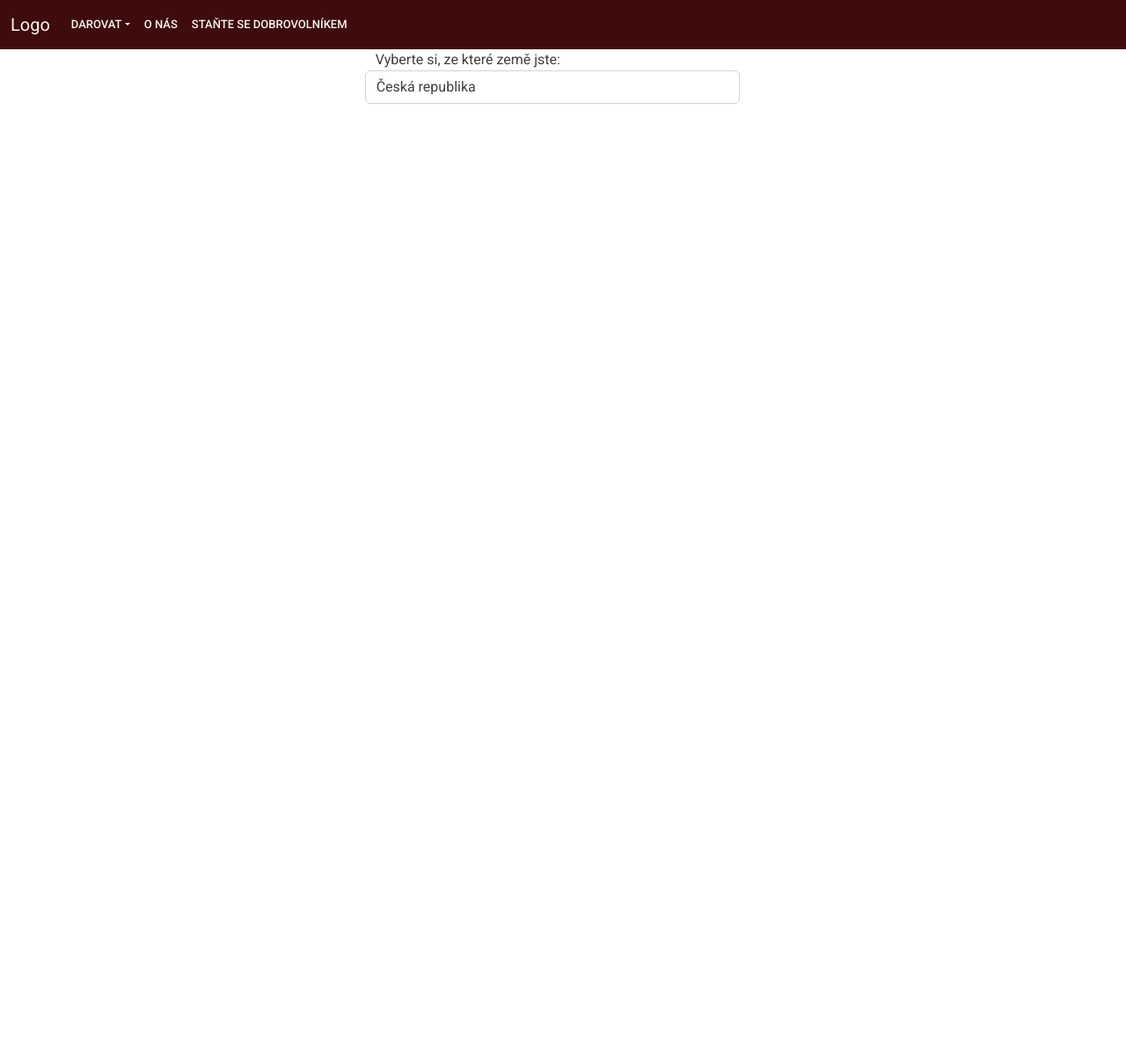
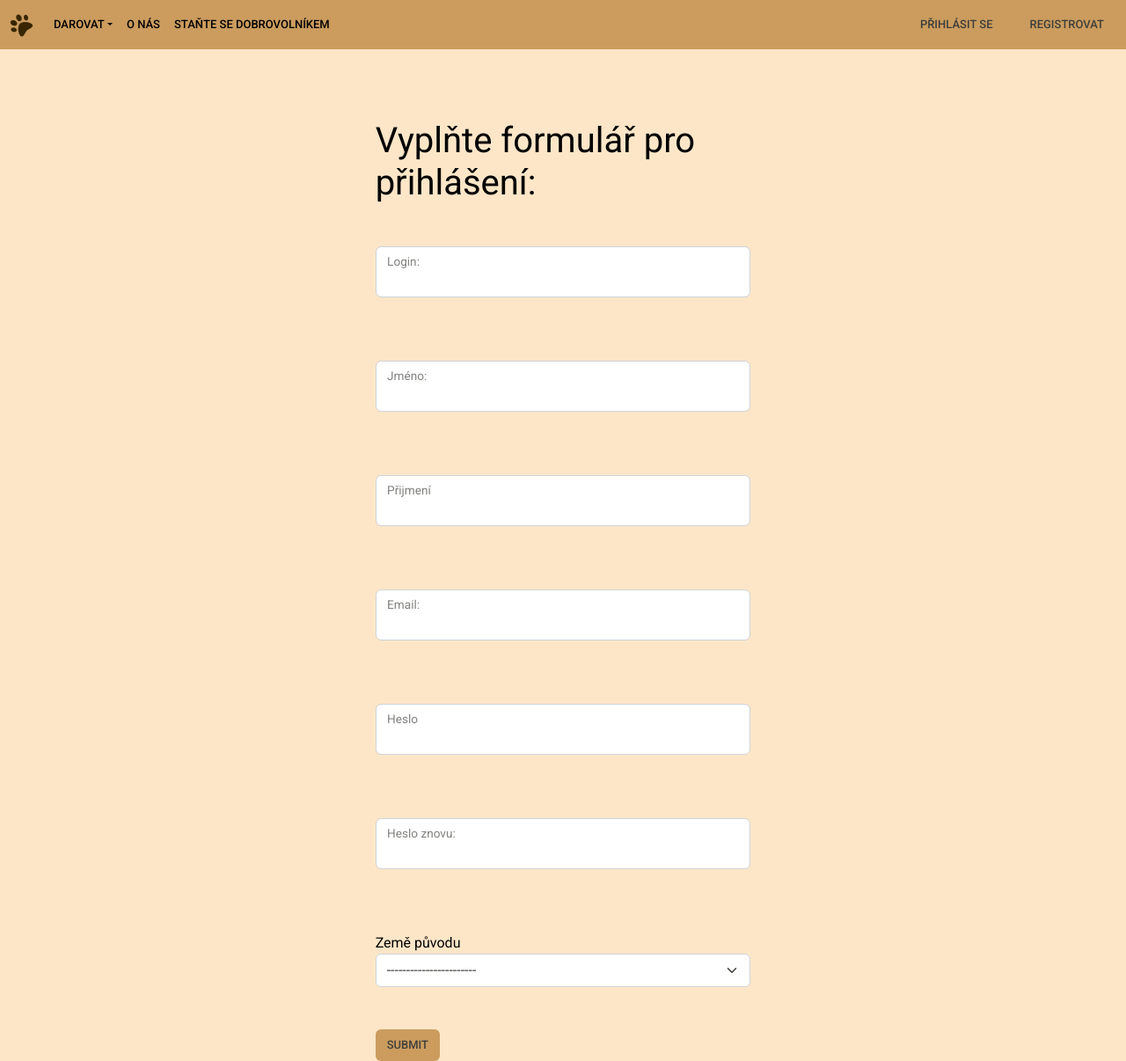
Before and after one commit to TomH786/PosledniProjekt, a website: page registrace.html in a window 1280 px wide. Shown: the whole page at 88% size. Before the commit the page ends 800 px from the top, so only its background shows below. Drawn offline with nearby package versions, Linux system fonts and the light colour scheme.

Commit message:
Celkově jsem upravil web a něco jsem přidal. Ještě chybí karty (ty udělám zítra), kontaktní formulář s textem a formulář se selectem a dokumentace

```diff
--- a/registrace.html
+++ b/registrace.html
@@ -1,25 +1,25 @@
 <!DOCTYPE html>
 <html lang="en">
+
 <head>
   <meta charset="UTF-8">
   <meta name="viewport" content="width=device-width, initial-scale=1.0">
   <link rel="stylesheet" href="node_modules/bootstrap/dist/css/bootstrap.min.css">
   <script src="node_modules/bootstrap/dist/js/bootstrap.bundle.min.js"></script>
   <link rel="stylesheet" href="node_modules/bootswatch/dist/sandstone/bootstrap.min.css">
+  <link rel="stylesheet" href="fontawesome-free-6.5.2-web/css/all.min.css">
   <title>Pomoc domácím mazlíčkům</title>
 </head>
-<body>
 
-    <nav class="navbar navbar-expand-sm" style="background-color: rgb(62, 12, 12);">
+<body style="background-color: rgb(253, 230, 200)">
+
+  <nav class="navbar navbar-expand-sm" style="background-color: rgb(203, 156, 94)">
     <div class="container-fluid">
-          <a class="navbar-brand text-light" href="javascript:void(0)">Logo</a>
-          <button class="navbar-toggler" type="button" data-bs-toggle="collapse" data-bs-target="#mynavbar">
-            <span class="navbar-toggler-icon"></span>
-          </button>
+      <a class="navbar-brand text-black" href="index.html"><i class="fa-solid fa-paw fa-rotate-by fa-lg" style="color: #382600; --fa-rotate-angle: 315deg;"></i></a>
       <div class="collapse navbar-collapse" id="mynavbar">
         <ul class="navbar-nav me-auto">
           <li class="nav-item dropdown">
-                <a class="nav-link dropdown-toggle text-light" data-bs-toggle="dropdown" href="#" role="button"
+            <a class="nav-link dropdown-toggle text-black" data-bs-toggle="dropdown" href="#" role="button"
               aria-haspopup="true" aria-expanded="false">Darovat</a>
             <div class="dropdown-menu">
               <a class="dropdown-item" href="na-pomoc-kockam.html">Na pomoc kočkám</a>
@@ -28,38 +28,90 @@
             </div>
           </li>
           <li class="nav-item">
-                <a class="nav-link text-light" href="javascript:void(0)">O nás</a>
+            <a class="nav-link text-black" href="javascript:void(0)">O nás</a>
           </li>
           <li class="nav-item">
-                <a class="nav-link text-light" href="javascript:void(0)">Staňte se dobrovolníkem</a>
+            <a class="nav-link text-black" href="uvod-do-dobrovolnictvi.html">Staňte se dobrovolníkem</a>
+          </li>
+        </ul>
+        <li class="nav-item d-flex me-3">
+          <a class="nav-link text-black" href="prihlasit-se.html"><button type="button" class="btn">Přihlásit se</button></a>
+        </li>
+        <li class="nav-item d-flex">
+          <a class="nav-link text-black" href="registrace.html"><button type="button" class="btn">Registrovat</button></a>
         </li>
       </div>
     </div>
   </nav>
 
-  <div action="/action_page.php" class="offset-lg-4 col-lg-4">
-    <p><label for="lname">Vyberte si, ze které země jste:</label>
-      <br><select class="form-control row">
-      <option>Česká republika</option>
-      <option>Německo</option>
-      <option>Francie</option>
-      <option>Itálie</option>
-      <option>Španělsko</option>
-      <option>Polsko</option>
-      <option>Rakousko</option>
-      <option>Švýcarsko</option>
-      <option>Holandsko</option>
-      <option>Belgie</option>
-      <option>Švédsko</option>
-      <option>Norsko</option>
-      <option>Finsko</option>
-      <option>Dánsko</option>
-      <option>Řecko</option>
-      <option>Portugalsko</option>
-      <option>Maďarsko</option>
-      <option>Slovensko</option>
-    </select>
+<p class="invisible">a</p>
+<p class="invisible">a</p>
+
+
+  <div class="col-4 offset-4">
+    <h1 class="text-black">Vyplňte formulář pro přihlášení:</h1>
+    <form action="">
+      <div class="mb-5 mt-5 form-floating">
+        <input class="form-control" type="text" id="fname" name="fname">
+        <label for="login">Login:</label><br>
       </div>
 
+      <div class="mb-5 mt-5 form-floating">
+        <input class="form-control" type="text" id="fname" name="fname">
+        <label for="jmeno">Jméno:</label><br>
+      </div>
+
+      <div class="mb-5 mt-5 form-floating">
+        <input class="form-control" type="text" id="lname" name="lname">
+        <label for="prijmeni">Přijmení</label><br>
+      </div>
+
+      <div class="mb-5 mt-5 form-floating">
+        <input class="form-control" type="text" id="email" name="fname">
+        <label for="email">Email:</label><br>
+      </div>
+
+      <div class="mb-5 mt-5 form-floating">
+        <input class="form-control" type="password" id="email" name="fname">
+        <label for="heslo">Heslo</label><br>
+      </div>
+
+      <div class="mb-5 mt-5 form-floating">
+        <input class="form-control" type="password" id="email" name="fname">
+        <label for="znovuheslo">Heslo znovu:</label><br>
+      </div>
+
+      <div>
+        <label class="text-black" for="dob">Země původu</label><br>
+        <select id="dob" name="dob" class="form-select">
+          <option disabled selected required value="">-----------------------</option>
+          <option value="cz">Česká republika</option>
+          <option value="deu">Německo</option>
+          <option value="fr">Francie</option>
+          <option value="it">Itálie</option>
+          <option value="es">Španělsko</option>
+          <option value="po">Polsko</option>
+          <option value="au">Rakousko</option>
+          <option value="sw">Švýcarsko</option>
+          <option value="ne">Nizozemsko</option>
+          <option value="be">Belgie</option>
+          <option value="swe">Švédsko</option>
+          <option value="no">Norsko</option>
+          <option value="fi">Finsko</option>
+          <option value="den">Dánsko</option>
+          <option value="gr">Řecko</option>
+          <option value="por">Portugalsko</option>
+          <option value="hu">Maďarsko</option>
+          <option value="sk">Slovensko</option>
+        </select>
+
+      </div>
+      <button style="background-color: rgb(203, 156, 94)" type="submit" class="btn mt-5">Submit</button>
+    </form>
+  </div>
+
+
+
 </body>
+
 </html>
```
Also changed, not shown: index.html (+44 -30 lines), na-pomoc-kockam.html (+23 -12 lines), na-pomoc-papouskum.html (+56 -0 lines), na-pomoc-psum.html (+56 -0 lines), prihlasit-se.html (+73 -0 lines), uvod-do-dobrovolnictvi.html (+25 -13 lines), logo.png (deleted), obrazky/jezek.jpg, obrazky/kocka.jpg, obrazky/morce.webp (added), obrazky/papousek.webp (deleted), obrazky/pes.jpg (added), obrazky/pes.png (deleted), vlajky-zemi/vlajka-ceske-republiky.png (deleted), 4 other files. Lines whose indentation alone changed are shown as unchanged.
